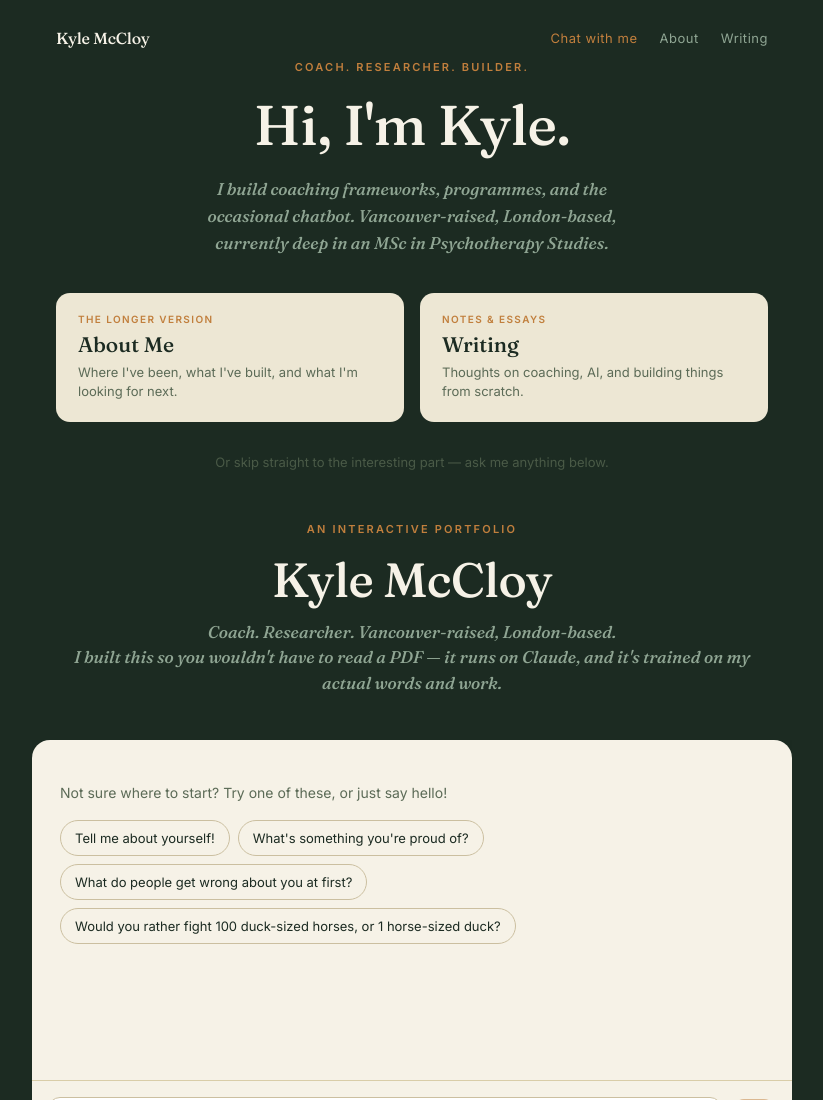
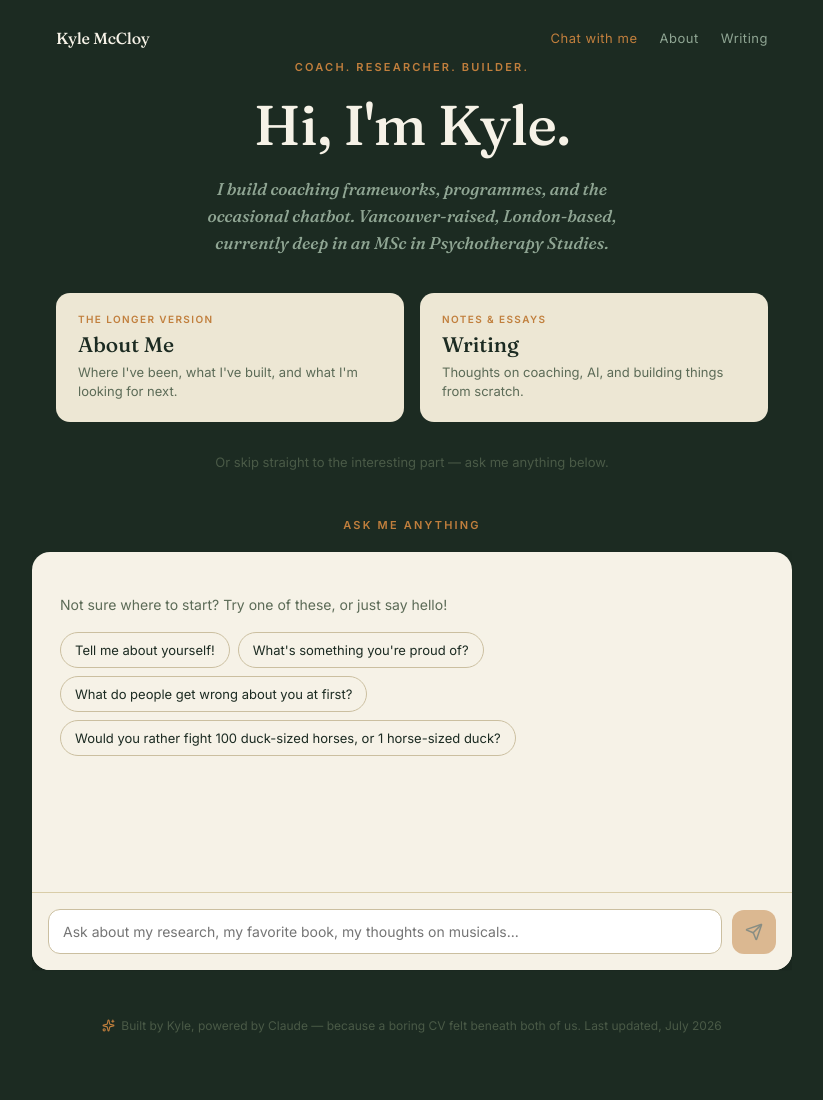
Before and after one commit to kmccloy/Portfolio-Bot, an Astro site: page / in a window 1280 px wide. Shown: the top 1100 px of the page, without its empty margins (228-1051 px from the left). Built offline with nearby package versions, Linux system fonts and the light colour scheme; Astro itself is replaced by a stand-in of ours.

Commit message:
Update PortfolioBot.jsx

```diff
--- a/src/components/PortfolioBot.jsx
+++ b/src/components/PortfolioBot.jsx
@@ -612,13 +612,12 @@ export default function PortfolioBot() {
         .kb-send-btn:hover:not(:disabled) { background: #D6934F !important; }
         textarea:focus, input:focus { outline: 2px solid #C17F3D; outline-offset: 2px; }
       `}</style>
-
-      {/* Header — programme note framing */}
+      {/* Small chat label — the landing intro above now carries the hero/intro role */}
       <div
         style={{
           width: "100%",
           maxWidth: 760,
-          padding: "8px 24px 28px",
+          padding: "4px 24px 20px",
           textAlign: "center",
         }}
       >
@@ -629,41 +628,12 @@ export default function PortfolioBot() {
             letterSpacing: "0.2em",
             textTransform: "uppercase",
             color: "#C17F3D",
-            marginBottom: 14,
             fontWeight: 600,
           }}
         >
-          An Interactive Portfolio
+          Ask Me Anything
         </div>
-        <h1
-          style={{
-            fontFamily: "'Fraunces', serif",
-            fontWeight: 500,
-            fontSize: "clamp(32px, 6vw, 48px)",
-            color: "#F6F2E7",
-            margin: 0,
-            letterSpacing: "-0.01em",
-          }}
-        >
-          Kyle McCloy
-        </h1>
-        <p
-          style={{
-            fontFamily: "'Fraunces', serif",
-            fontStyle: "italic",
-            fontWeight: 400,
-            fontSize: 17,
-            color: "#8FA593",
-            marginTop: 10,
-            lineHeight: 1.5,
-          }}
-        >
-          Coach. Researcher. Vancouver-raised, London-based.
-          <br />
-          I built this so you wouldn't have to read a PDF — it runs on Claude, and it's trained on my actual words and work.
-        </p>
       </div>
-
       {/* Stage — chat area */}
       <div
         className="kb-curtain"
```
